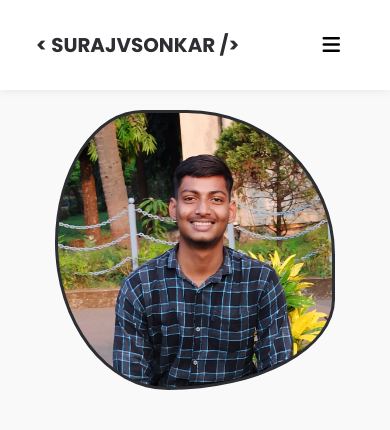
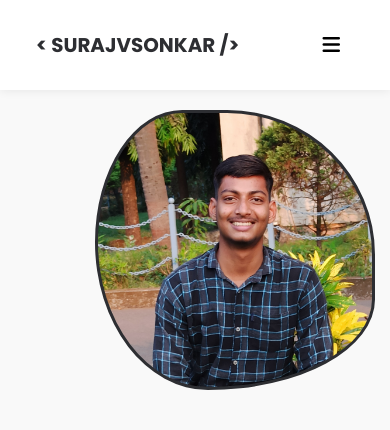
Before and after one commit to surajvsonkar/My-Portfolio-website, a plain HTML site: page index.html in a window 390 px wide. Shown: the top 430 px of the page. Drawn offline with Linux system fonts and the light colour scheme.

Commit message:
Update style.css

```diff
--- a/css/style.css
+++ b/css/style.css
@@ -13,16 +13,6 @@ body {
 	background-color: #fff;
 	font-family: Poppins, sans-serif;
 	position: absolute;
-}
-
-@media (max-width: 400px) {
-	body{
-	width:100%;
-	height:100%;
-	padding:0;
-	margin:0;
-	overflow-x:hidden;
-	}
 }
 
 .container {
```
